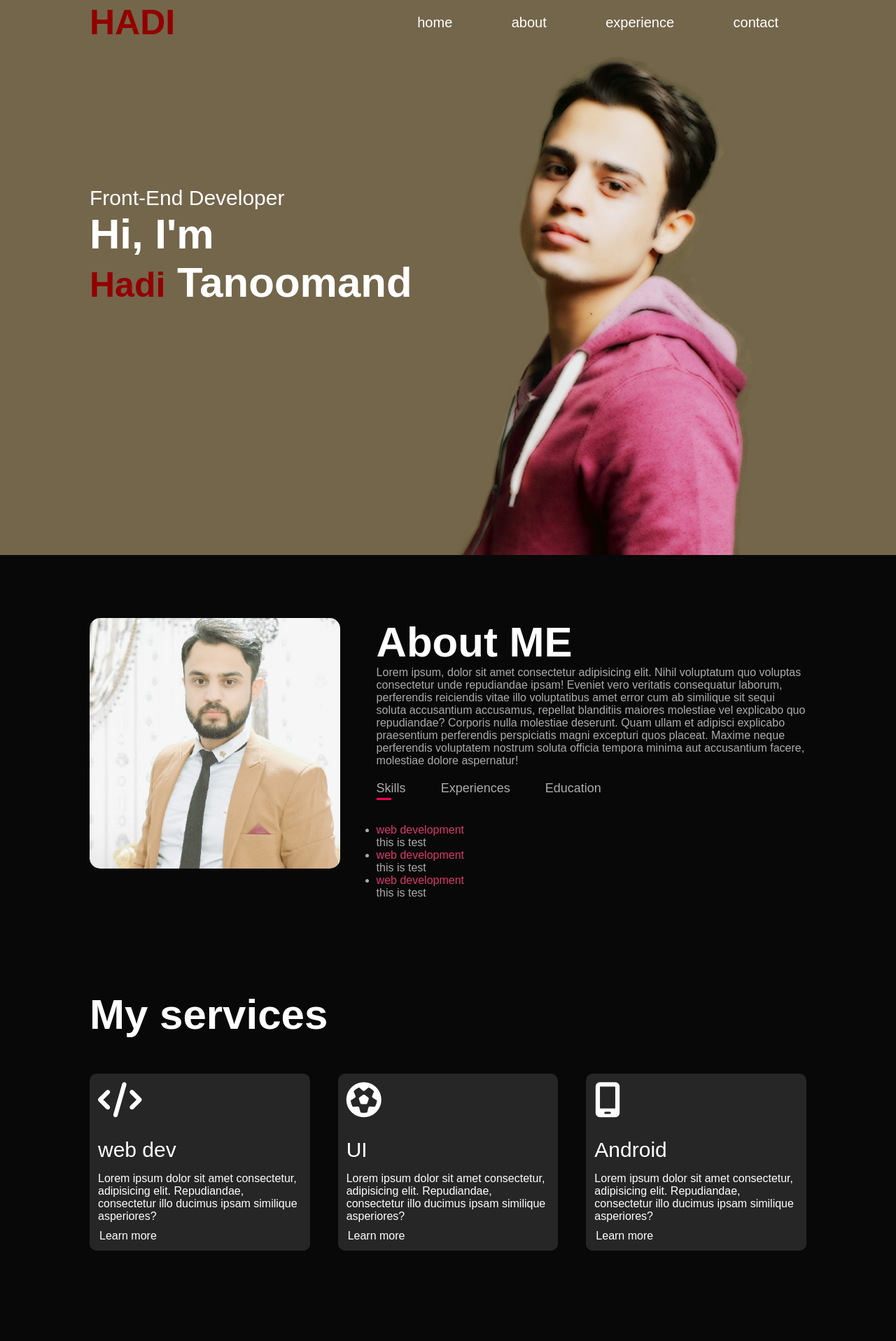
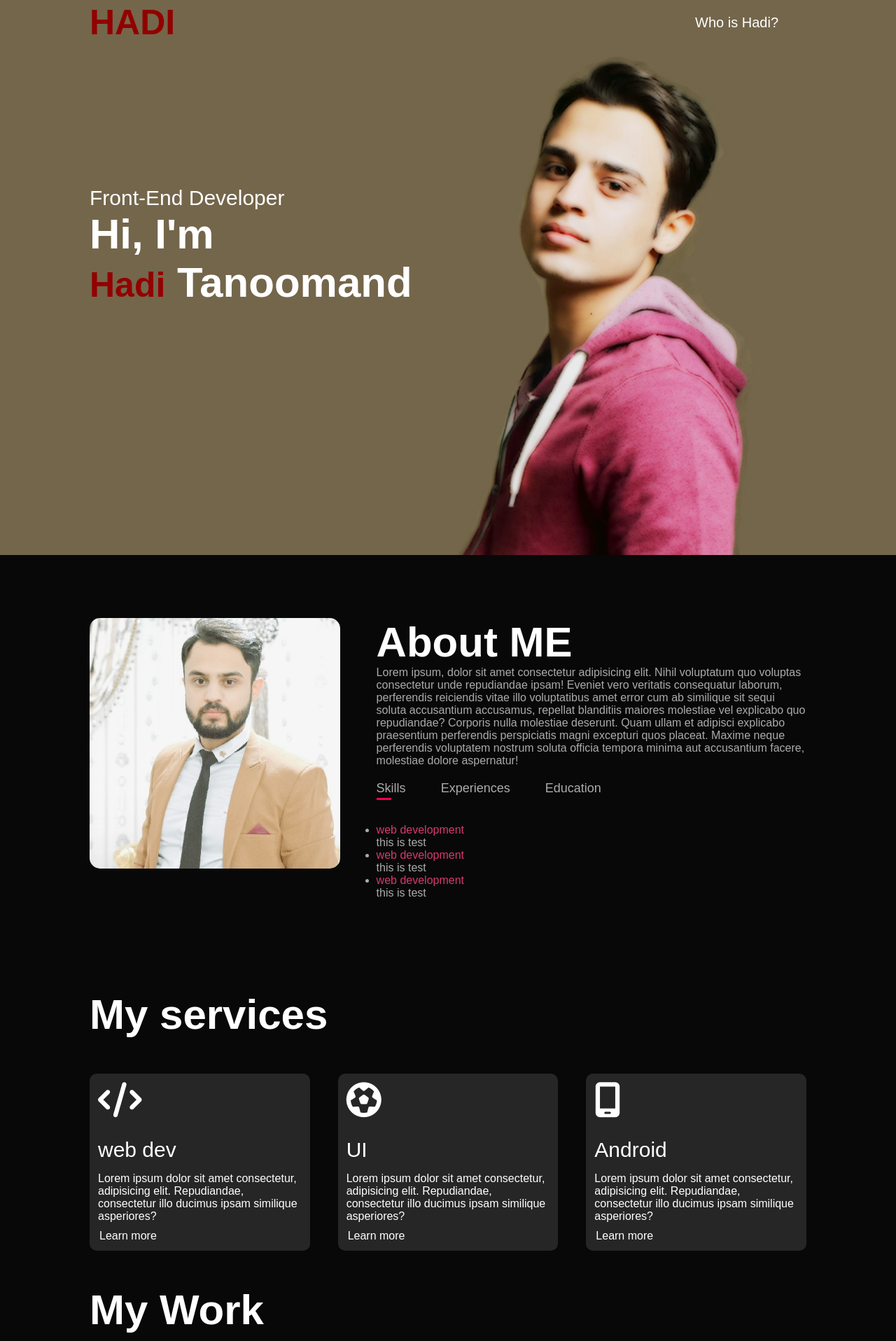
Before and after one commit to HadiTanumand/Free-hadi-portfolio, a plain HTML site: page index.html in a window 1280 px wide. Shown: the part 7-1923 px from the top of the page at 70% size. Before the commit the page ends 1834 px from the top, so only its background shows below. Drawn offline with Linux system fonts and the light colour scheme; a web font is replaced by a local one.

Commit message:
portfolio

```diff
--- a/index.html
+++ b/index.html
@@ -19,10 +19,10 @@
         <nav>
           <h1 id="hadi">HADI</h1>
           <ul>
-            <li><a href="">home</a></li>
-            <li><a href="">about</a></li>
-            <li><a href="">experience</a></li>
-            <li><a href="">contact</a></li>
+            <li><a href="#about">Who is Hadi?</a></li>
+            <!-- <li><a href="#about">about</a></li>
+            <li><a href="#services">experience</a></li>
+            <li><a href="#portfolio">contact</a></li> -->
           </ul>
         </nav>
         <div class="header-text">
@@ -126,6 +126,19 @@
       </div>
     </div>
 
+
+    <!-- ------------------portfolio---------- -->
+    <div id="portfolio">
+      <div class="container">
+        <h1 class="sub-title">
+          My Work
+        </h1>
+      </div>
+    </div>
+
+
+
+
     <script>
 
       var tablinks = document.getElementsByClassName('tab-links');
```
